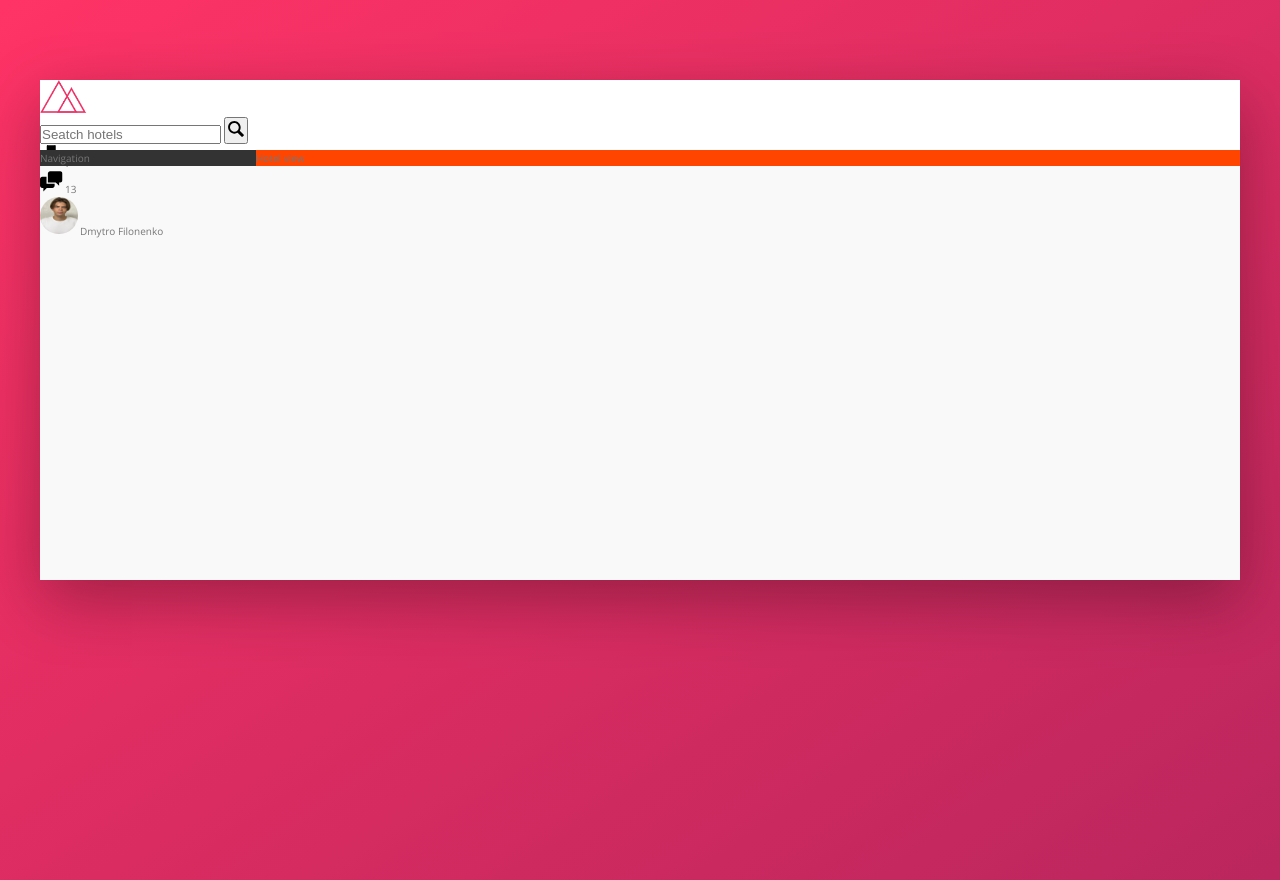
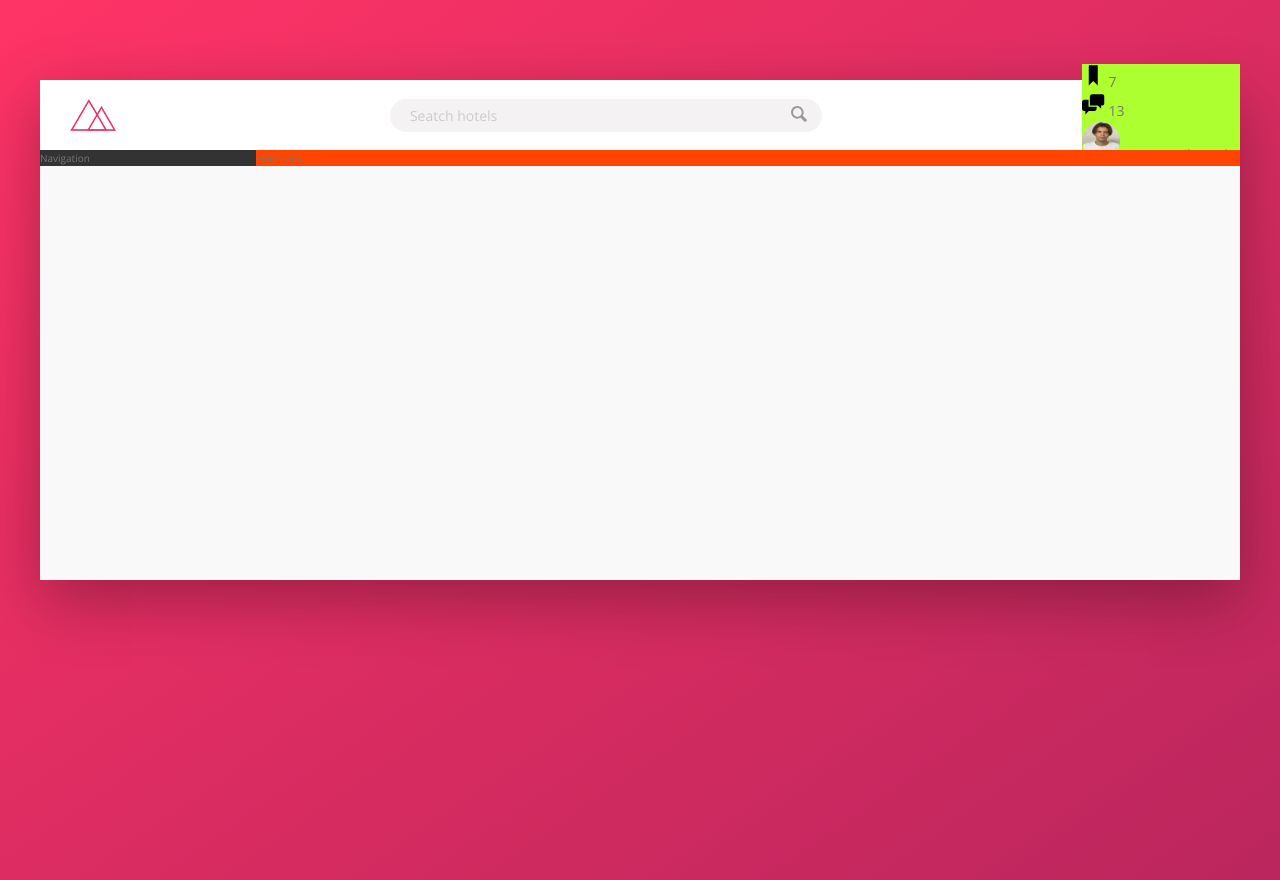
Before and after one commit to FilonenkoDima/Trillo, a website: page index.html in a window 1280 px wide. Drawn offline with nearby package versions, Linux system fonts and the light colour scheme.

Commit message:
style search box

```diff
--- a/sass/_components.scss
+++ b/sass/_components.scss
@@ -3,27 +3,72 @@
 
 .logo {
   height: 3.25rem;
+  margin-left: 3rem;
 }
 
 ////////////////////////////////////////////////////
 // SEARCH
 
 .search {
+  flex: 0 0 40%;
+
+  display: flex;
+  align-items: center;
+  justify-content: center;
+
   &__input {
+    font-family: inherit;
+    font-size: inherit;
+    color: inherit;
+    background-color: var(--color-grey-light-2);
+    border: none;
+    padding: 0.7rem 2rem;
+    border-radius: 10rem;
+    width: 90%;
+    transition: all 0.2s;
+    margin-right: -3.25rem;
+
+    &:focus {
+      outline: none;
+      width: 100%;
+      background-color: var(--color-grey-light-3);
+    }
+
+    &::-webkit-input-placeholder {
+      font-weight: 100;
+      color: var(--color-grey-light-4);
+    }
+  }
+
+  &__input:focus + &__button {
+    background-color: var(--color-grey-light-3);
   }
 
   &__button {
+    border: none;
+    background-color: var(--color-grey-light-2);
+
+    &:focus {
+      outline: none;
+    }
+
+    &:active {
+      transform: translateY(2px);
+    }
   }
 
   &__icon {
     height: 2rem;
     width: 2rem;
+    fill: var(--color-grey-dark-3);
   }
 }
 
 ////////////////////////////////////////////////////
 // USER NAVIGATION
 .user-nav {
+  background-color: greenyellow;
+
   &__icon-box {
   }
 
--- a/sass/_layout.scss
+++ b/sass/_layout.scss
@@ -8,9 +8,14 @@
 }
 
 .header {
+  font-size: 1.4rem;
   height: 7rem;
   background-color: #fff;
   border-bottom: var(--color-grey-light-2);
+
+  display: flex;
+  justify-content: space-between;
+  align-items: center;
 }
 
 .content {
```
Also changed, not shown: css/style.css.
